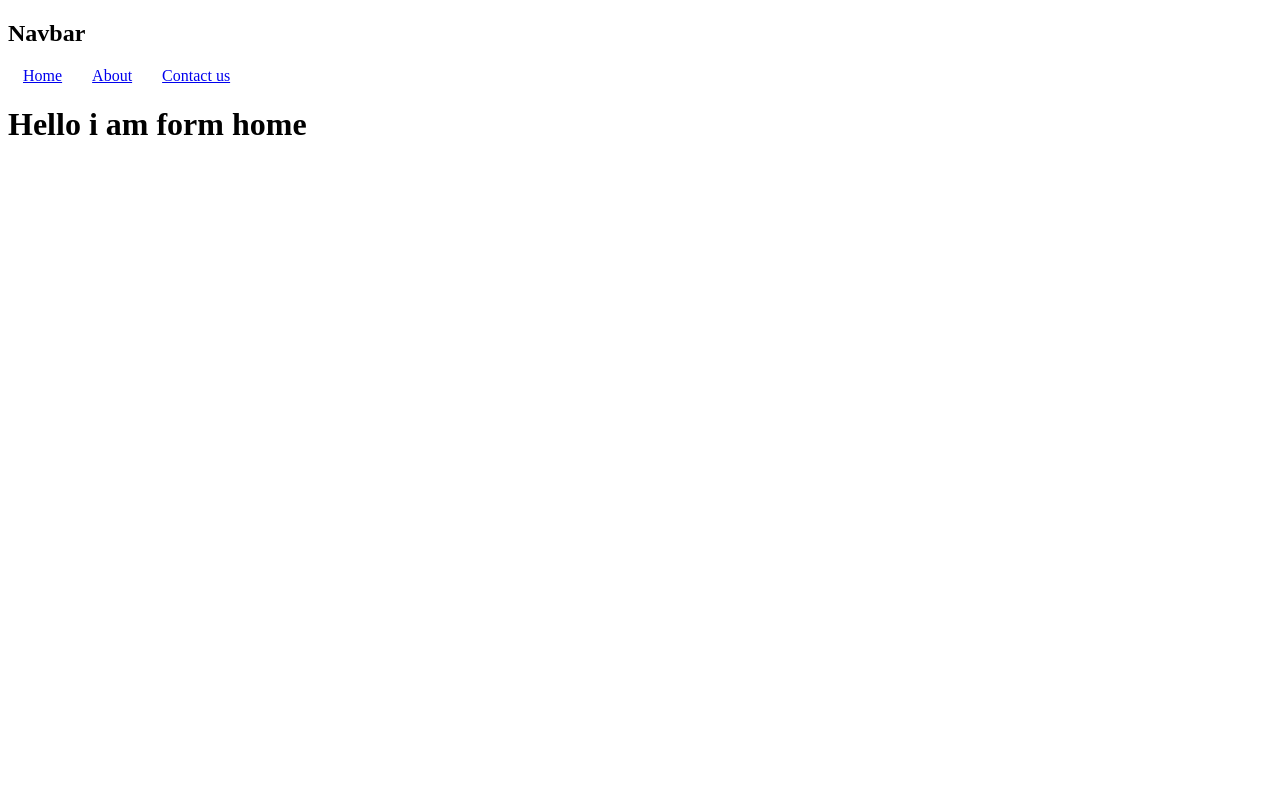
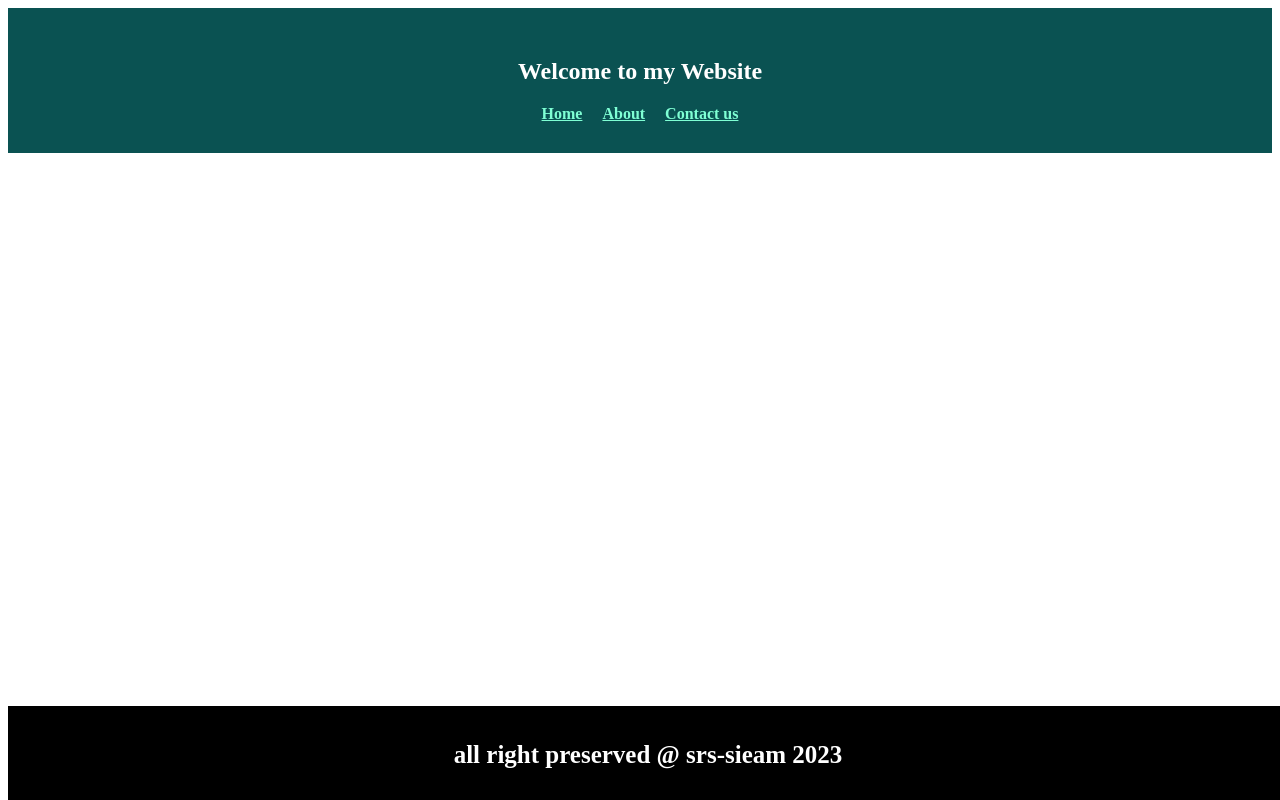
Before and after one commit to srssieam/react-router-tutorial, a React (Vite) app: page / in a window 1280 px wide. Built offline with nearby package versions, Linux system fonts and the light colour scheme.

Commit message:
basic website layout

```diff
--- /dev/null
+++ b/src/component/Footer/Footer.jsx
@@ -0,0 +1,11 @@
+import './footer.css'
+
+const Footer = () => {
+    return (
+        <div className='footer-style'>
+            <small>all right preserved @ srs-sieam 2023</small>
+        </div>
+    );
+};
+
+export default Footer;
--- /dev/null
+++ b/src/component/Footer/footer.css
@@ -0,0 +1,11 @@
+.footer-style{
+    background-color: black;
+    padding: 30px 0;
+    color:white;
+    font-weight: bold;
+    font-size: 30px;
+    text-align: center;
+    position: absolute;
+    bottom: 0;
+    width: 100%;
+}
--- a/src/component/Header/Header.css
+++ b/src/component/Header/Header.css
@@ -1,3 +1,11 @@
-a{
-    margin: 0 15px;
+.header-style{
+    text-align: center;
+    background-color: rgb(10, 82, 82);
+    color: white;
+    padding: 30px 0;
 }
+.header-style a{
+    color: aquamarine;
+    font-weight: bold;
+    margin: 0 10px;
+}
--- a/src/component/Header/Header.jsx
+++ b/src/component/Header/Header.jsx
@@ -3,8 +3,8 @@ import './Header.css'
 
 const Header = () => {
     return (
-        <div>
-            <h2>Navbar</h2>
+        <div className='header-style'>
+            <h2>Welcome to my Website</h2>
             <nav>
                 {/* <a href="/">Home</a>
                 <a href="/about">About</a>
--- a/src/component/Home/Home.jsx
+++ b/src/component/Home/Home.jsx
@@ -1,13 +1,14 @@
 import { Outlet } from "react-router-dom";
 import Header from "../Header/Header";
+import Footer from "../Footer/Footer";
 
 
 const Home = () => {
     return (
         <div>
             <Header></Header>
-            <h1>Hello i am form home</h1>
             <Outlet></Outlet>
+            <Footer></Footer>
         </div>
     );
 };
--- a/src/main.jsx
+++ b/src/main.jsx
@@ -1,7 +1,6 @@
 import React from 'react'
 import ReactDOM from 'react-dom/client'
 import Home from './component/Home/Home';
-import Header from './component/Header/Header';
 import Contact from './component/Contact/Contact';
 import About from './component/About/About';
 import './index.css'
@@ -25,10 +24,6 @@ const router = createBrowserRouter([
         element: <Contact></Contact>
       }
     ]
-  },
-  {
-    path: 'header',
-    element: <Header></Header>
   }
 ])
 
```
